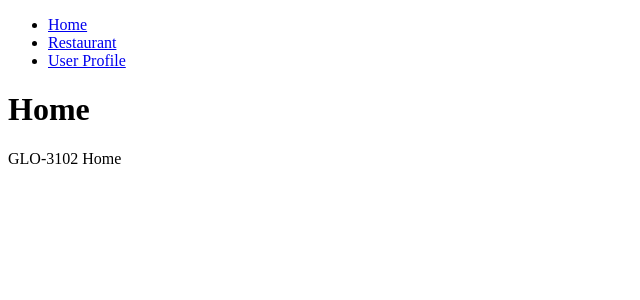
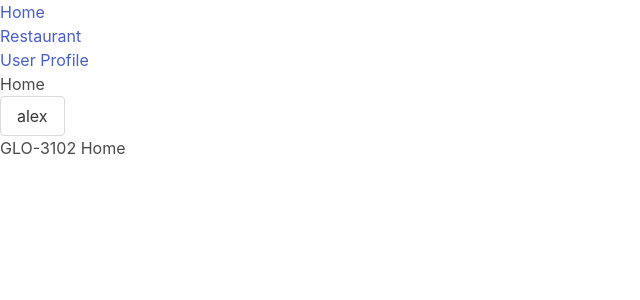
Before and after one commit to GLO3102/ufood-h2023-team-09, a Vue app: page / in a window 1280 px wide. Shown: the top 300 px of the page, without its empty margins (0-640 px from the left). Built offline with nearby package versions, Linux system fonts and the light colour scheme.

Commit message:
import bulma

```diff
--- a/src/components/Home.vue
+++ b/src/components/Home.vue
@@ -1,6 +1,7 @@
 <template>
   <div>
     <h1>Home</h1>
+    <button class="button">alex</button>
     <div>GLO-3102 Home</div>
   </div>
 </template>
--- a/src/main.js
+++ b/src/main.js
@@ -1,7 +1,7 @@
 import { createApp } from "vue";
 import { router } from "./router";
 import App from "./App.vue";
-
+import 'bulma/css/bulma.css';
 const app = createApp(App);
 
 app.use(router);
```
